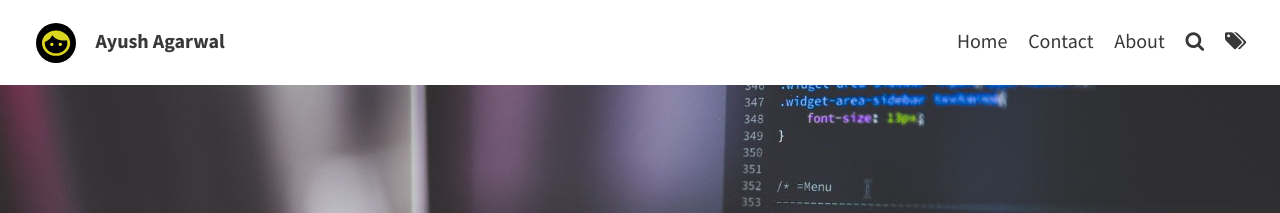
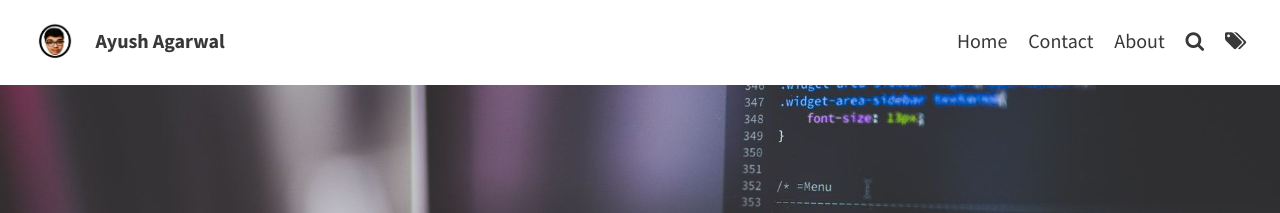
Before and after one commit to aagarwal1012/blog, a Jekyll site: the page built from index.html, in a window 1280 px wide. Shown: the top 213 px of the page. Built offline with Jekyll 4.4.1, drawn with Linux system fonts in a browser that asks for light colours; the list of posts is cut into pages by our own code.

Commit message:
added mylog

```diff
--- a/_config.yml
+++ b/_config.yml
@@ -9,7 +9,7 @@
 theme_settings:
   # Meta
   title: "Ayush Agarwal" # blog's title
-  avatar: assets/img/logo.svg
+  avatar: assets/img/mylogo.png
   favicon: assets/favicon.ico
   gravatar: # Email MD5 hash
 
```
Also changed, not shown: assets/img/mylogo.png (added).
